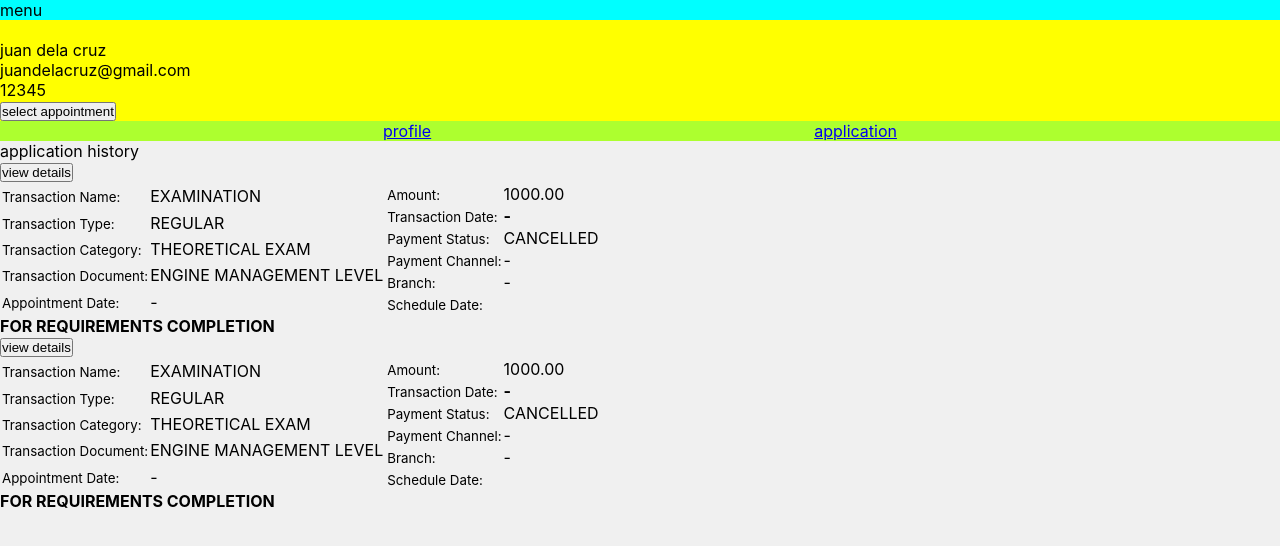
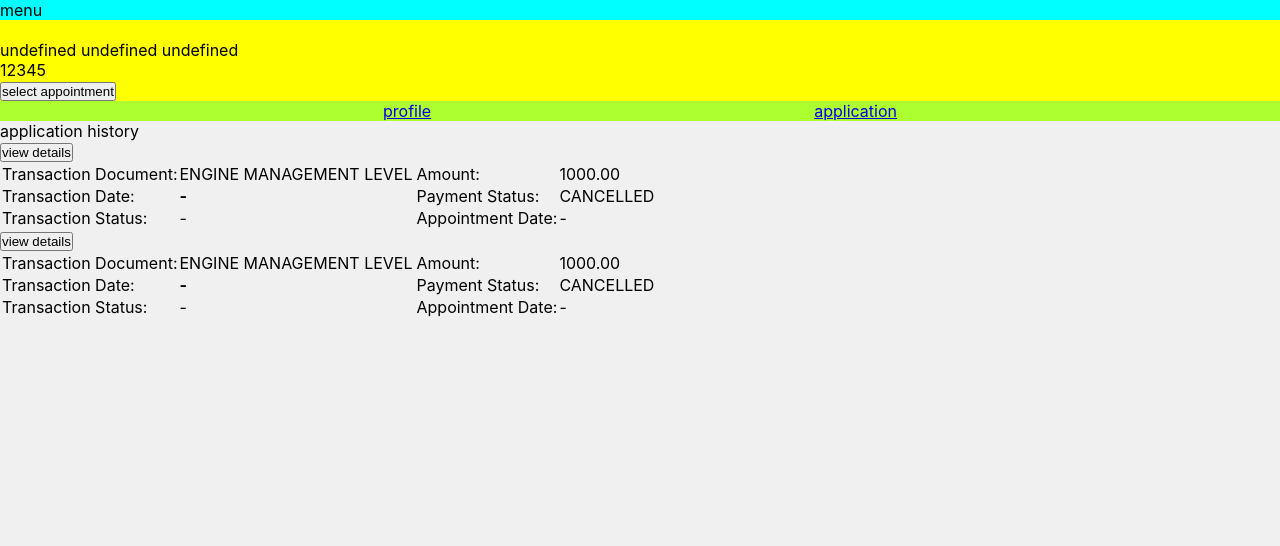
Before and after one commit to janrburgos/online-appointment-system, a React (Create React App) app in the folder client/: page /main/application in a window 1280 px wide. Shown: the top 546 px of the page. Built offline with nearby package versions, Linux system fonts and the light colour scheme.

Commit message:
feat: login api and applicant info reducer

```diff
--- a/client/src/Components/ApplicationItem/ApplicationItem.js
+++ b/client/src/Components/ApplicationItem/ApplicationItem.js
@@ -11,45 +11,17 @@ const ApplicationItem = () => {
           <table>
             <tbody>
               <tr>
-                <td>
-                  <span>
-                    <small>Transaction Name:</small>
-                  </span>
-                </td>
-                <td>EXAMINATION</td>
+                <td>Transaction Document:</td>
+                <td>ENGINE MANAGEMENT LEVEL</td>
               </tr>
               <tr>
+                <td>Transaction Date:</td>
                 <td>
-                  <span>
-                    <small>Transaction Type:</small>
-                  </span>
-                </td>
-                <td>REGULAR</td>
-              </tr>
-              <tr>
-                <td>
-                  <span>
-                    <small>Transaction Category:</small>
-                  </span>
-                </td>
-                <td>
-                  <span>THEORETICAL EXAM</span>
+                  <b>-</b>
                 </td>
               </tr>
               <tr>
-                <td>
-                  <span>
-                    <small>Transaction Document:</small>
-                  </span>
-                </td>
-                <td>ENGINE MANAGEMENT LEVEL</td>
-              </tr>
-              <tr>
-                <td>
-                  <span>
-                    <small>Appointment Date:</small>
-                  </span>
-                </td>
+                <td>Transaction Status:</td>
                 <td>-</td>
               </tr>
             </tbody>
@@ -57,62 +29,21 @@ const ApplicationItem = () => {
           <table>
             <tbody>
               <tr>
-                <td>
-                  <span>
-                    <small>Amount:</small>
-                  </span>
-                </td>
+                <td>Amount:</td>
                 <td>1000.00</td>
               </tr>
               <tr>
-                <td>
-                  <span>
-                    <small>Transaction Date:</small>
-                  </span>
-                </td>
-                <td>
-                  <b>-</b>
-                </td>
-              </tr>
-              <tr>
-                <td>
-                  <span>
-                    <small>Payment Status:</small>
-                  </span>
-                </td>
+                <td>Payment Status:</td>
                 <td>
                   <div className="badge badge-primary">CANCELLED</div>
                 </td>
               </tr>
               <tr>
-                <td>
-                  <span>
-                    <small>Payment Channel:</small>
-                  </span>
-                </td>
+                <td>Appointment Date:</td>
                 <td>-</td>
-              </tr>
-              <tr>
-                <td>
-                  <span>
-                    <small>Branch:</small>
-                  </span>
-                </td>
-                <td>-</td>
-              </tr>
-              <tr>
-                <td>
-                  <span>
-                    <small>Schedule Date:</small>
-                  </span>
-                </td>
-                <td></td>
               </tr>
             </tbody>
           </table>
-        </div>
-        <div className="application-status">
-          <strong>FOR REQUIREMENTS COMPLETION</strong>
         </div>
       </div>
     </div>
--- a/client/src/Components/Profile/Profile.js
+++ b/client/src/Components/Profile/Profile.js
@@ -1,4 +1,9 @@
+import { useSelector, useDispatch } from "react-redux";
+
 const Profile = () => {
+  const applicantInfo = useSelector(
+    (state) => state.applicantInfoReducer.applicantInfo
+  );
   return (
     <div className="Profile">
       <div className="personal-info">
@@ -7,23 +12,23 @@ const Profile = () => {
           <tbody>
             <tr>
               <th>name</th>
-              <td>juan dela cruz</td>
+              <td>{`${applicantInfo.firstName} ${applicantInfo.middleName} ${applicantInfo.lastName}`}</td>
             </tr>
             <tr>
               <th>gender</th>
-              <td>male</td>
+              <td>{applicantInfo.gender}</td>
             </tr>
             <tr>
               <th>birth date</th>
-              <td>01/01/1993</td>
+              <td>{applicantInfo.birthDate}</td>
             </tr>
             <tr>
               <th>civil status</th>
-              <td>single</td>
+              <td>{applicantInfo.civilStatus}</td>
             </tr>
             <tr>
               <th>citizenship</th>
-              <td>filipino</td>
+              <td>{applicantInfo.citizenship}</td>
             </tr>
           </tbody>
         </table>
@@ -33,15 +38,15 @@ const Profile = () => {
         <table>
           <tr>
             <th>place of birth</th>
-            <td>manila</td>
+            <td>{applicantInfo.placeOfBirth}</td>
           </tr>
           <tr>
             <th>current address</th>
-            <td>manila</td>
+            <td>{applicantInfo.currentAddress}</td>
           </tr>
           <tr>
             <th>permanent address</th>
-            <td>manila</td>
+            <td>{applicantInfo.permanentAddress}</td>
           </tr>
         </table>
       </div>
@@ -50,11 +55,11 @@ const Profile = () => {
         <table>
           <tr>
             <th>email address</th>
-            <td>email@email.com</td>
+            <td>{applicantInfo.email}</td>
           </tr>
           <tr>
             <th>contact number</th>
-            <td>091234567890</td>
+            <td>{`0${applicantInfo.mobileNumber}`}</td>
           </tr>
         </table>
       </div>
--- a/client/src/Pages/LoginPage/LoginPage.css
+++ b/client/src/Pages/LoginPage/LoginPage.css
@@ -7,6 +7,10 @@
   align-items: center;
 }
 
+.login-error {
+  color: red;
+}
+
 .login-box {
   border: 1px solid black;
   display: flex;
--- a/client/src/Pages/LoginPage/LoginPage.js
+++ b/client/src/Pages/LoginPage/LoginPage.js
@@ -1,18 +1,33 @@
 import "./LoginPage.css";
-import React, { useState } from "react";
+import React, { useState, useRef } from "react";
+import { useDispatch } from "react-redux";
 import { useHistory, Link } from "react-router-dom";
+import axios from "axios";
 
 const LoginPage = () => {
   const [email, setEmail] = useState("");
   const [password, setPassword] = useState("");
+  const [loginError, setLoginError] = useState("");
   const history = useHistory();
+  const dispatch = useDispatch();
 
   const handleClick = () => {
-    history.push("/main");
+    setLoginError("");
+    axios(`http://localhost:1337/api/applicants/${email}`).then((res) => {
+      if (res.data[0] === undefined) {
+        return setLoginError("this email address is not registered");
+      } else if (res.data[0].password !== password) {
+        return setLoginError("this password is incorrect");
+      } else {
+        dispatch({ type: "INSERT_APPLICANT_INFO", payload: res.data[0] });
+        history.push("/main");
+      }
+    });
   };
 
   return (
     <div className="LoginPage">
+      <div className="login-error">{loginError}</div>
       <div className="login-box">
         <strong>sign in to your account</strong>
         <input
--- a/client/src/Pages/MainPage/MainPage.js
+++ b/client/src/Pages/MainPage/MainPage.js
@@ -4,12 +4,16 @@ import Application from "../../Components/Application/Application";
 import Transaction from "../../Components/Transaction/Transaction";
 
 import { Route, Link, Switch, useHistory } from "react-router-dom";
+import { useSelector, useDispatch } from "react-redux";
 
 const MainPage = () => {
   const history = useHistory();
   const appointmentButtonClickHandler = () => {
     history.push("/main/transaction");
   };
+  const applicantInfo = useSelector(
+    (state) => state.applicantInfoReducer.applicantInfo
+  );
 
   return (
     <div className="MainPage">
@@ -21,8 +25,10 @@ const MainPage = () => {
           <div>
             <img src="" alt="" />
             <div>
-              <div className="applicant-name">juan dela cruz</div>
-              <div className="applicant-email">juandelacruz@gmail.com</div>
+              <div className="applicant-name">
+                {`${applicantInfo.firstName} ${applicantInfo.middleName} ${applicantInfo.lastName}`}
+              </div>
+              <div className="applicant-email">{applicantInfo.email}</div>
               <div className="applicant-number">12345</div>
             </div>
           </div>
--- /dev/null
+++ b/client/src/Redux/Reducers/applicantInfoReducer.js
@@ -0,0 +1,18 @@
+const initialState = {
+  applicantInfo: {},
+};
+
+const applicantInfo = (state = initialState, action) => {
+  switch (action.type) {
+    case "INSERT_APPLICANT_INFO":
+      return {
+        ...state,
+        applicantInfo: { ...action.payload },
+      };
+
+    default:
+      return state;
+  }
+};
+
+export default applicantInfo;
--- a/client/src/Redux/store.js
+++ b/client/src/Redux/store.js
@@ -1,9 +1,6 @@
 import { createStore, combineReducers } from "redux";
-import counterReducer from "./Reducers/counterReducer";
-import numChangeReducer from "./Reducers/numChangeReducer";
+import applicantInfoReducer from "./Reducers/applicantInfoReducer";
 
-const store = createStore(
-  combineReducers({ counterReducer, numChangeReducer })
-);
+const store = createStore(combineReducers({ applicantInfoReducer }));
 
 export default store;
```
Also changed, not shown: 2 other files (tests, documents, lock files or other folders).
